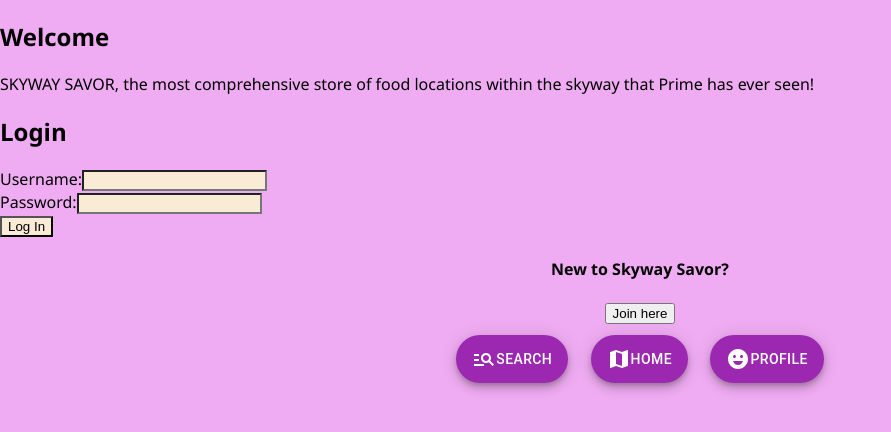
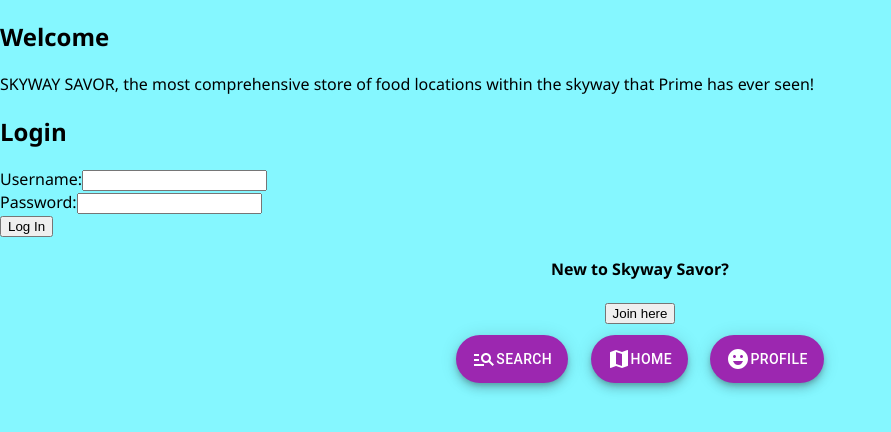
Before and after one commit to KoffiKC/skyway-savour, a React (Create React App) app: page /#/home in a window 1280 px wide. Shown: the top 432 px of the page, without its empty margins (0-891 px from the left). Built offline with nearby package versions, Linux system fonts and the light colour scheme; no server answers.

Commit message:
preparing to merge

```diff
--- a/src/components/App/App.css
+++ b/src/components/App/App.css
@@ -6,13 +6,13 @@ body,
 */
 body {
   font-family: 'Segoe UI', Tahoma, Geneva, Verdana, sans-serif;
-  background-color: #efacf2;
+  background-color: #85f7ff;
   margin: 0px;
 }
 
-input {
-  background-color: antiquewhite;
-}
+/* input {
+  background-color: rgb(255, 210, 152);
+} */
 /*
 img {
   display: inline-block;
--- a/src/components_main/SearchBar/SearchBar.jsx
+++ b/src/components_main/SearchBar/SearchBar.jsx
@@ -11,7 +11,7 @@ function SearchBar() {
 
     const [term, setTerm] = useState('')
 
-    const handleClick =()=> {
+    const handleClick =(term)=> {
         console.log('woohooo!', term);
         dispatch({
             type: 'RUN_SEARCH',
@@ -37,9 +37,9 @@ function SearchBar() {
                     label="Search field"
                     type="search"
                     variant="filled"
-                    onChange={(e) => setTerm(e.target.value)}
+                    onChange={(e) => handleClick(e.target.value)}
                 />
-                <button onClick={handleClick}>Search</button>
+                {/* <button onClick={handleClick}>Search</button> */}
             </div>
         </Box>
     );
```
